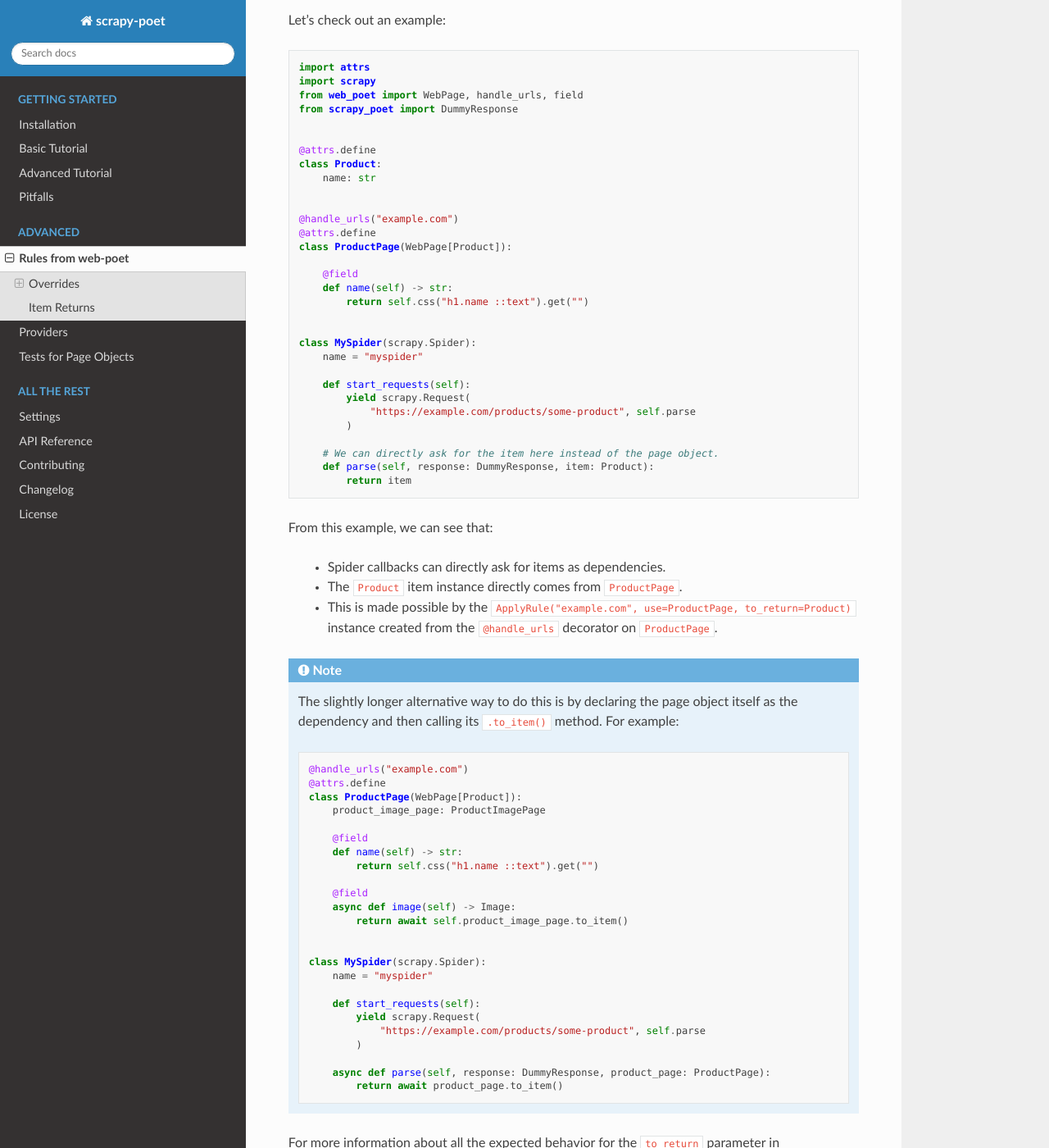
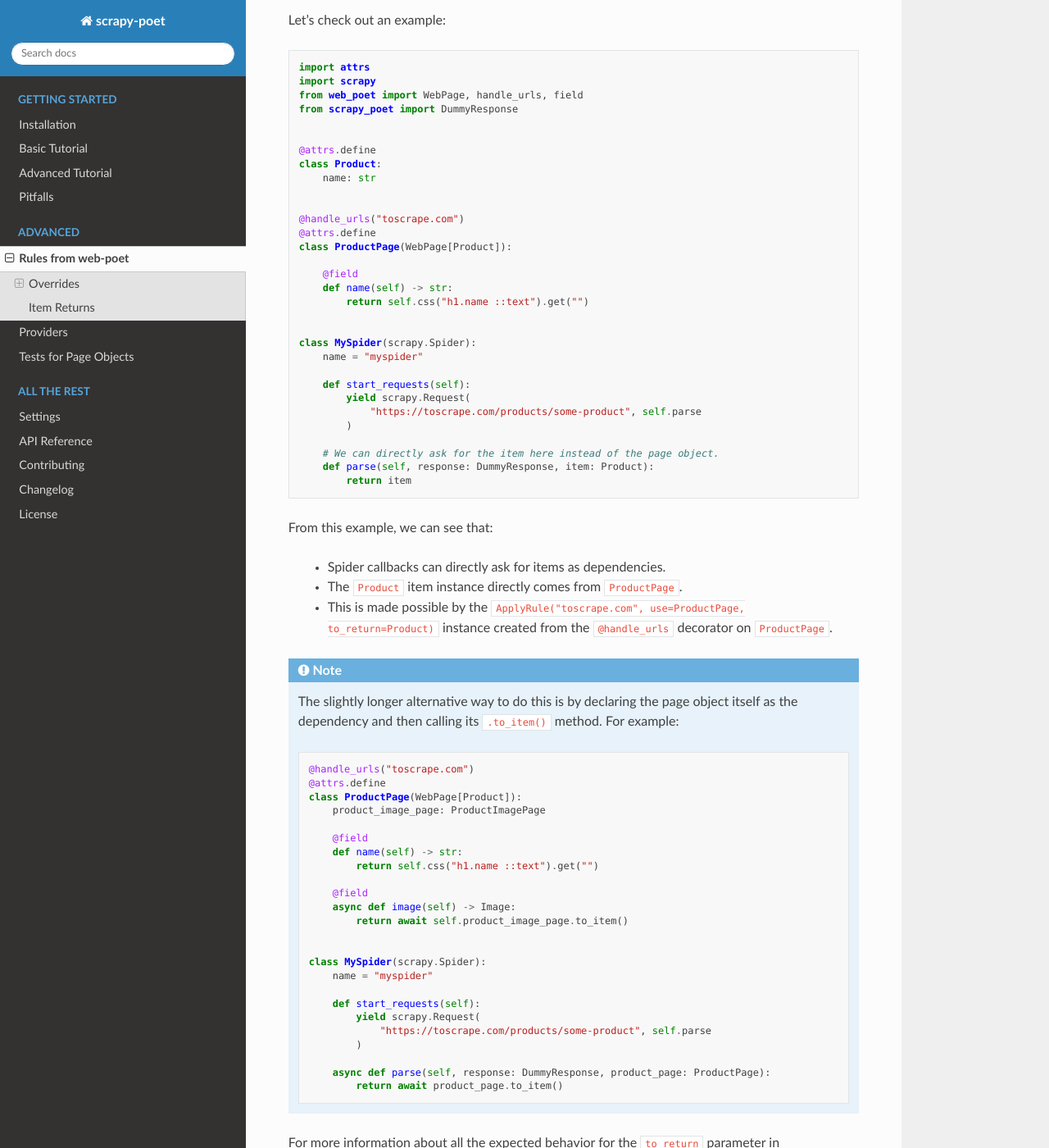
Before and after one commit to scrapinghub/scrapy-poet, a Sphinx documentation site: the page built from docs/rules-from-web-poet.rst, in a window 1280 px wide and 1400 px high, scrolled down 3612 px. Shown: the whole window at 82% size. Built offline with Sphinx 7.4.7 and the Read the Docs theme 2.0.0, drawn with Linux system fonts in a browser that asks for light colours; the version number could not be read and is left out; some of the changed text lies outside the part shown.

Commit message:
Replace example.com domains with Scrapinghub demo toscrape.com domains in the documentation

```diff
--- a/docs/rules-from-web-poet.rst
+++ b/docs/rules-from-web-poet.rst
@@ -80,7 +80,7 @@ And then override it for a particular domain using ``settings.py``:
 .. code-block:: python
 
     SCRAPY_POET_RULES = [
-        ApplyRule("example.com", use=ISBNBookPage, instead_of=BookPage)
+        ApplyRule("toscrape.com", use=ISBNBookPage, instead_of=BookPage)
     ]
 
 This new Page Object gets the original ``BookPage`` as dependency and enrich
@@ -211,7 +211,7 @@ Let's check out an example:
         name: str
 
 
-    @handle_urls("example.com")
+    @handle_urls("toscrape.com")
     @attrs.define
     class ProductPage(WebPage[Product]):
 
@@ -225,7 +225,7 @@ Let's check out an example:
 
         def start_requests(self):
             yield scrapy.Request(
-                "https://example.com/products/some-product", self.parse
+                "https://toscrape.com/products/some-product", self.parse
             )
 
         # We can directly ask for the item here instead of the page object.
@@ -236,7 +236,7 @@ From this example, we can see that:
 
     * Spider callbacks can directly ask for items as dependencies.
     * The ``Product`` item instance directly comes from ``ProductPage``.
-    * This is made possible by the ``ApplyRule("example.com", use=ProductPage,
+    * This is made possible by the ``ApplyRule("toscrape.com", use=ProductPage,
       to_return=Product)`` instance created from the ``@handle_urls`` decorator
       on ``ProductPage``.
 
@@ -248,7 +248,7 @@ From this example, we can see that:
 
     .. code-block:: python
 
-        @handle_urls("example.com")
+        @handle_urls("toscrape.com")
         @attrs.define
         class ProductPage(WebPage[Product]):
             product_image_page: ProductImagePage
@@ -267,7 +267,7 @@ From this example, we can see that:
 
             def start_requests(self):
                 yield scrapy.Request(
-                    "https://example.com/products/some-product", self.parse
+                    "https://toscrape.com/products/some-product", self.parse
                 )
 
             async def parse(self, response: DummyResponse, product_page: ProductPage):
```
Also changed, not shown: docs/intro/advanced-tutorial.rst (+6 -6 lines).
